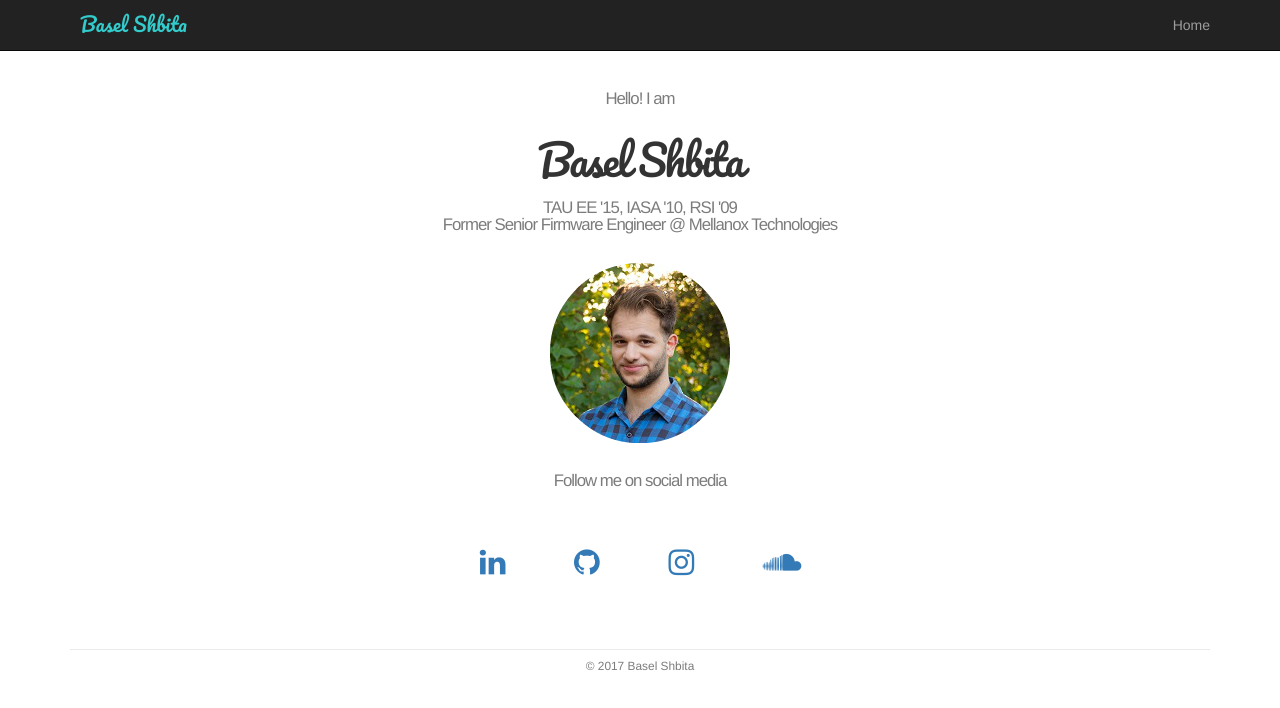
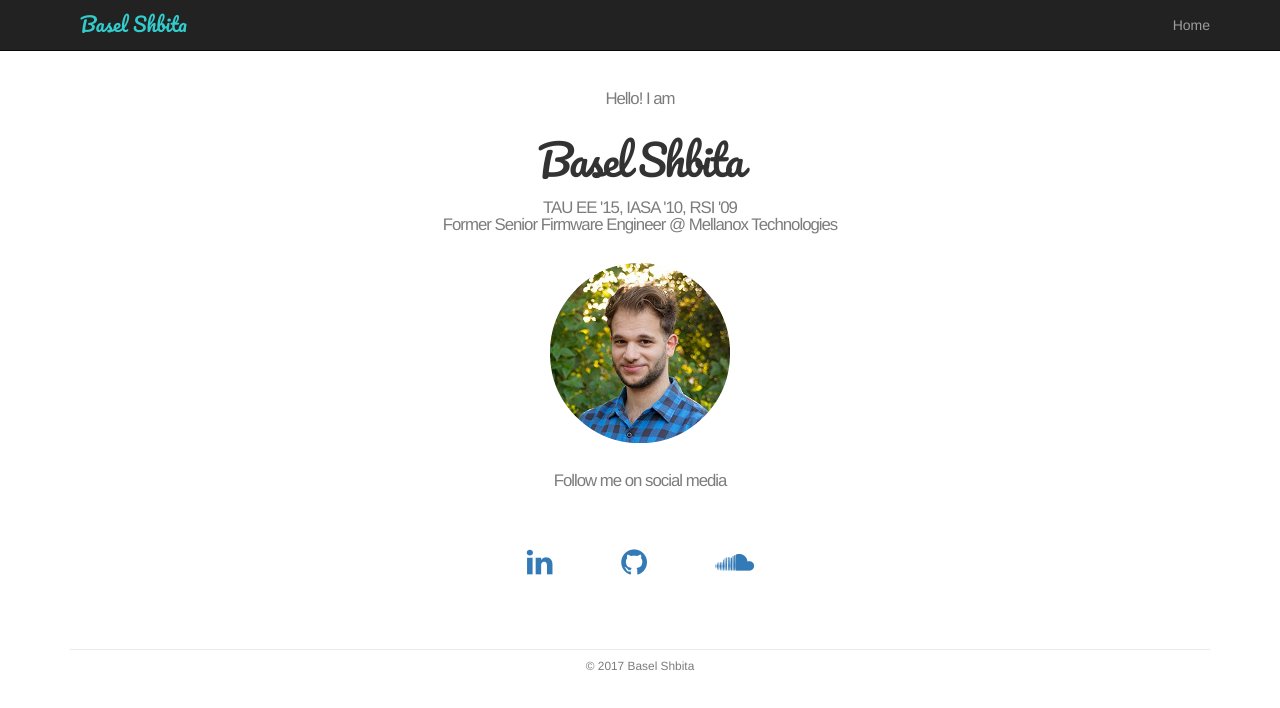
Before and after one commit to basels/basels.github.io, a plain HTML site: page index.html in a window 1280 px wide. Drawn offline with nearby package versions, Linux system fonts and the light colour scheme.

Commit message:
remove 'instagram' link

```diff
--- a/index.html
+++ b/index.html
@@ -45,9 +45,6 @@
         <a class="btn btn-social-icon btn-github" target="_blank" href="https://github.com/basels">
           <span class="fa fa-github"></span>
         </a>
-        <a class="btn btn-social-icon btn-instagram" target="_blank" href="https://www.instagram.com/basel92">
-          <span class="fa fa-instagram"></span>
-        </a>
         <a class="btn btn-social-icon btn-soundcloud" target="_blank" href="https://soundcloud.com/basels">
           <span class="fa fa-soundcloud"></span>
         </a>
```
